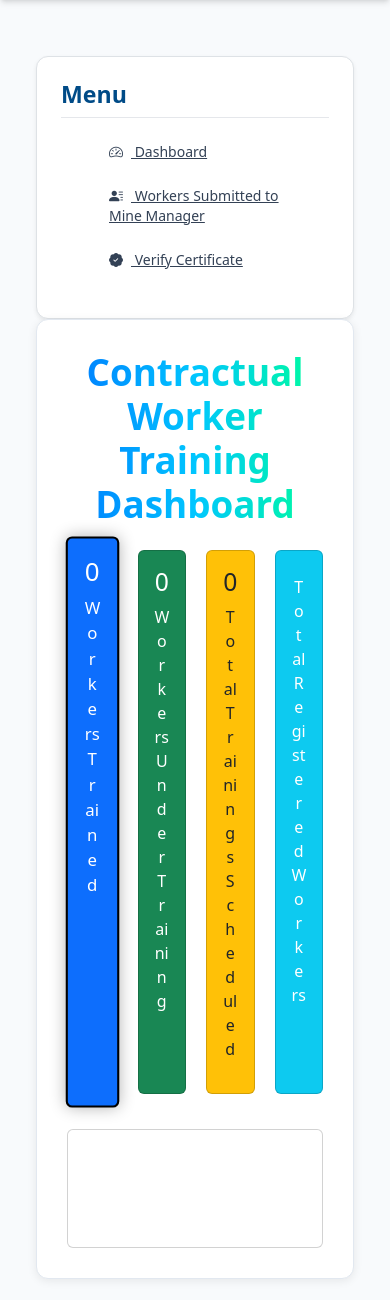
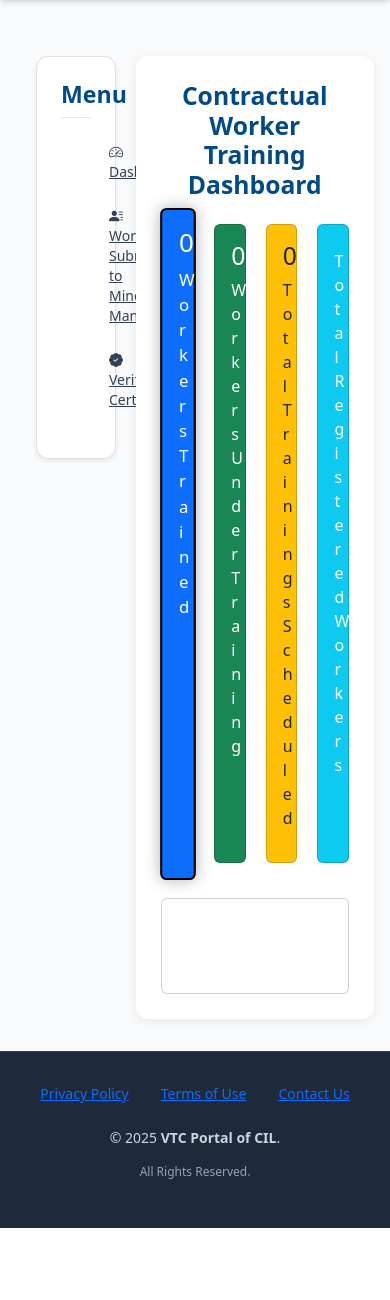
Before and after one commit to Karwasara/vtc_final, a Django app: page /mm/dashboard/ in a window 390 px wide. Shown: the part 145-1445 px from the top of the page. After the commit the page ends 1373 px from the top, so only its background shows below. Run offline with Django 5.2, Linux system fonts and the light colour scheme; some libraries are stand-ins or nearby versions.

Commit message:
Update dashboard.html

```diff
--- a/templates/mm/dashboard.html
+++ b/templates/mm/dashboard.html
@@ -12,22 +12,36 @@ body{
     font-family:"Segoe UI",sans-serif;
 }
 
-/* Dashboard Card */
-.dashboard-card{
+/* SAME STRUCTURE AS TABLE PAGE */
+.dashboard-layout{
+    display:flex;
+    gap:20px;
+}
+
+/* SIDEBAR */
+.sidebar-area{
+    flex:0 0 25%;
+    max-width:25%;
+}
+
+/* CONTENT */
+.content-area{
+    flex:0 0 75%;
+    max-width:75%;
+}
+
+/* CARD STYLE SAME AS TABLE PAGE */
+.training-card{
     background:white;
     border-radius:12px;
-    border:1px solid #e2e8f0;
+    padding:25px;
     box-shadow:0 2px 10px rgba(0,0,0,0.08);
-    padding:30px;
 }
 
-/* Heading */
-.dashboard-heading{
-  font-size:2.3rem;
-  font-weight:800;
-  background:linear-gradient(90deg,#007bff,#00c6ff,#00ff99);
-  -webkit-background-clip:text;
-  -webkit-text-fill-color:transparent;
+/* Title */
+.page-title{
+    color:#004B87;
+    font-weight:600;
 }
 
 /* Tiles Row */
@@ -46,14 +60,14 @@ body{
 
 /* Hover */
 .dashboard-tile:hover{
-  transform:scale(1.05);
+    transform:scale(1.05);
 }
 
-/* Active tile */
+/* Active */
 .dashboard-tile.active-tile{
-  transform:scale(1.05);
-  box-shadow:0 0 15px rgba(0,0,0,0.3);
-  border:2px solid black;
+    transform:scale(1.05);
+    box-shadow:0 0 15px rgba(0,0,0,0.3);
+    border:2px solid black;
 }
 
 </style>
@@ -61,22 +75,24 @@ body{
 
 <div class="container-fluid mt-4">
 
-<div class="row">
+<div class="dashboard-layout">
 
-<!-- SIDEBAR 25% -->
-<div class="col-md-3">
+<!-- SIDEBAR -->
+<div class="sidebar-area">
+
     {% include 'mm/sidebar.html' %}
+
 </div>
 
 
-<!-- DASHBOARD 75% -->
-<div class="col-md-9">
+<!-- CONTENT -->
+<div class="content-area">
 
-<div class="dashboard-card">
+<div class="training-card">
 
-<h1 class="dashboard-heading text-center mb-4">
+<h2 class="mb-4 page-title text-center">
 Contractual Worker Training Dashboard
-</h1>
+</h2>
 
 
 <!-- DASHBOARD TILES -->
@@ -127,7 +143,6 @@ Contractual Worker Training Dashboard
 </div>
 
 
-<!-- Chart.js -->
 <script src="{% static 'chart.umd.js' %}"></script>
 
 <script>
```
